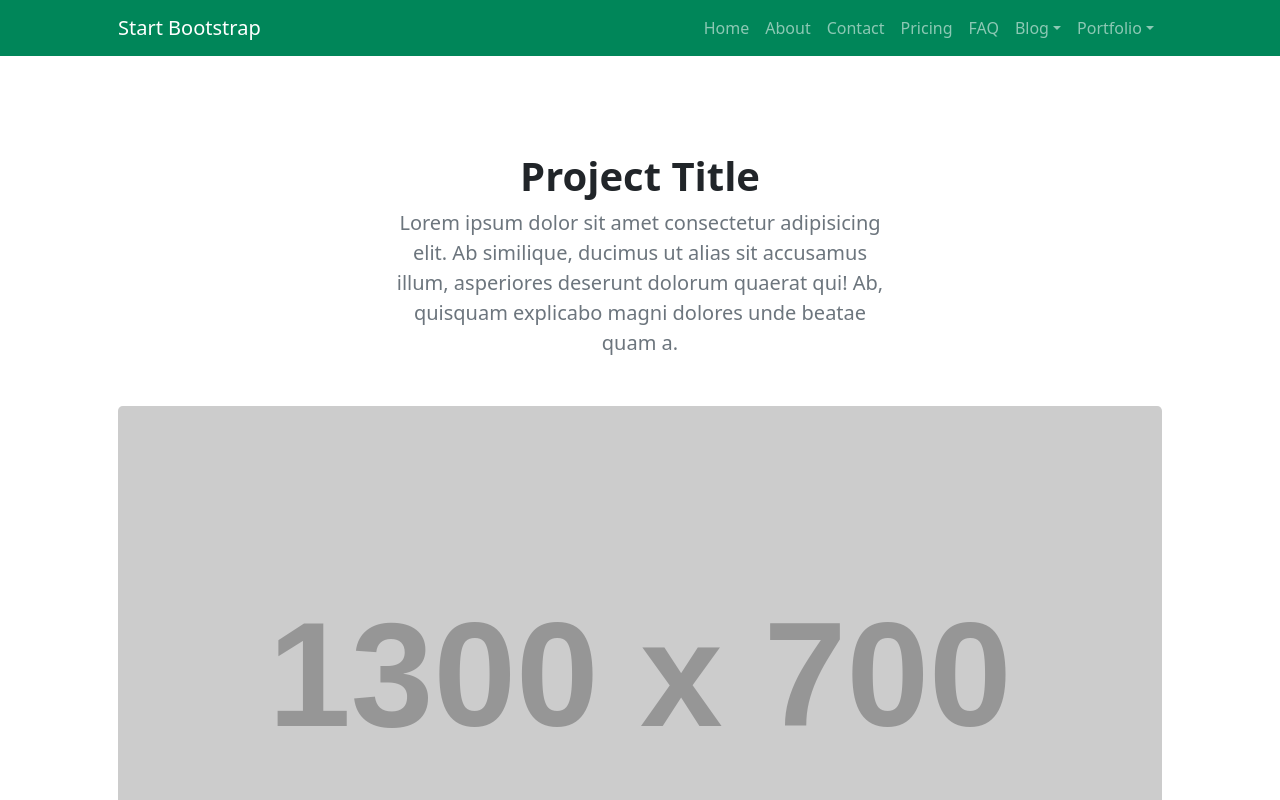
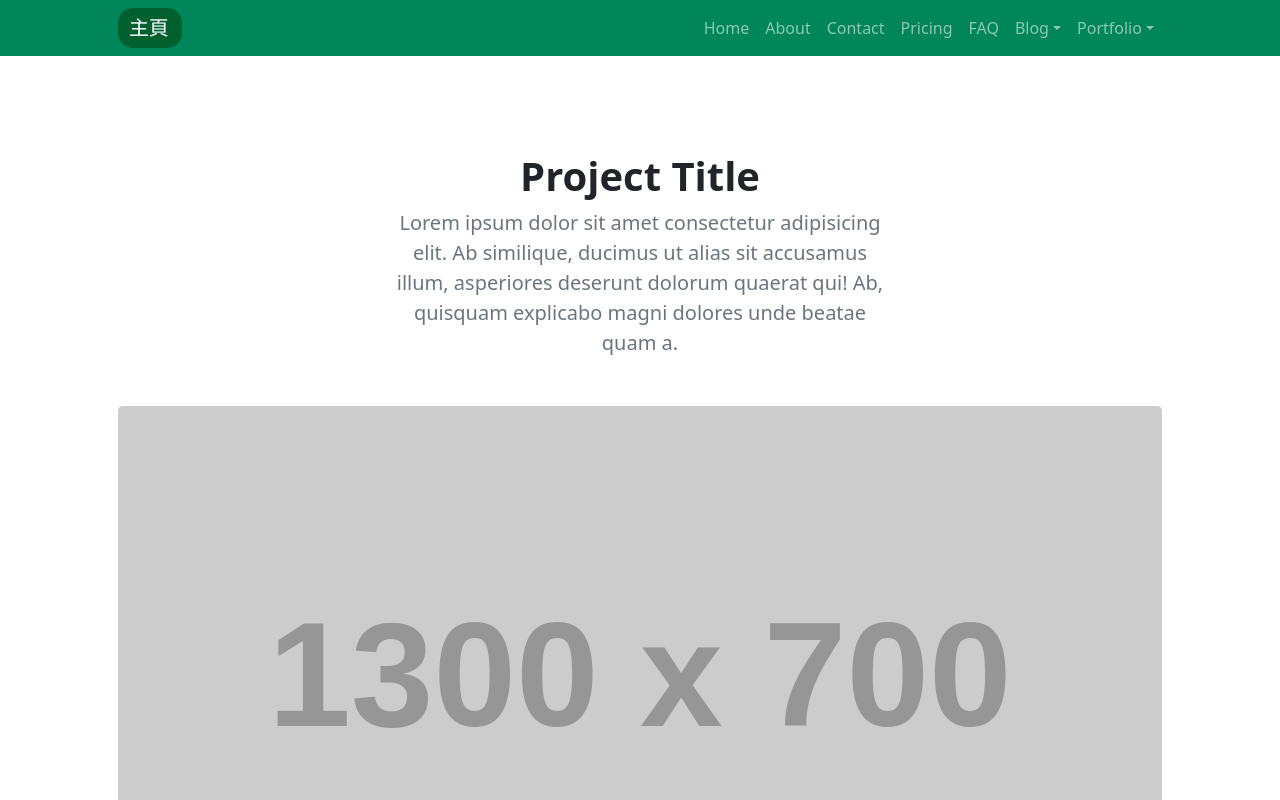
Before and after one commit to pppatty1018/MRTfastfood.github.io, a plain HTML site: page portfolio-item.html in a window 1280 px wide. Shown: the top 800 px of the page. Drawn offline with nearby package versions, Linux system fonts and the light colour scheme; placeholder pictures from the web are drawn by us.

Commit message:
Update portfolio-item.html

```diff
--- a/portfolio-item.html
+++ b/portfolio-item.html
@@ -18,7 +18,8 @@
             <!-- Navigation-->
             <nav class="navbar navbar-expand-lg navbar-dark bg-dark">
                 <div class="container px-5">
-                    <a class="navbar-brand" href="index.html">Start Bootstrap</a>
+                    <a class="navbar-brand" href="index.html"style="background-color: #006030;width: 4rem;padding-left: 0.68rem; border-bottom-left-radius: 15px;
+                    border-end-end-radius: 15px;border-top-left-radius: 15px;border-top-right-radius: 15px;">主頁</a>
                     <button class="navbar-toggler" type="button" data-bs-toggle="collapse" data-bs-target="#navbarSupportedContent" aria-controls="navbarSupportedContent" aria-expanded="false" aria-label="Toggle navigation"><span class="navbar-toggler-icon"></span></button>
                     <div class="collapse navbar-collapse" id="navbarSupportedContent">
                         <ul class="navbar-nav ms-auto mb-2 mb-lg-0">
```
